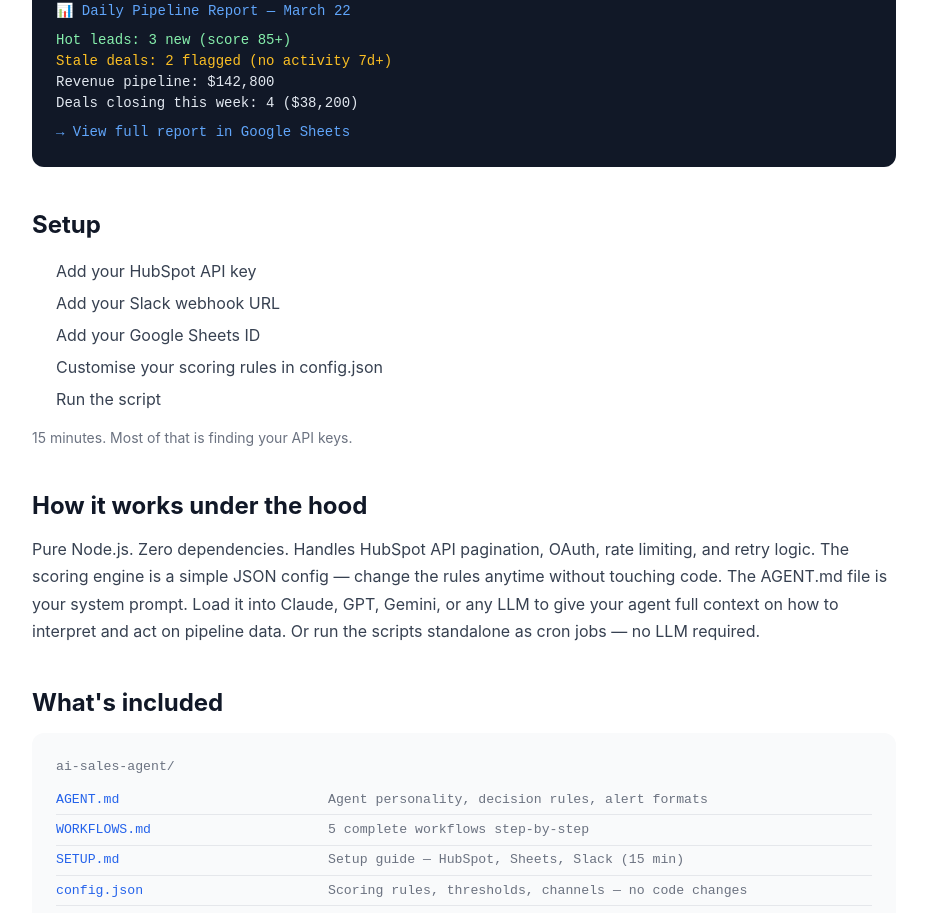
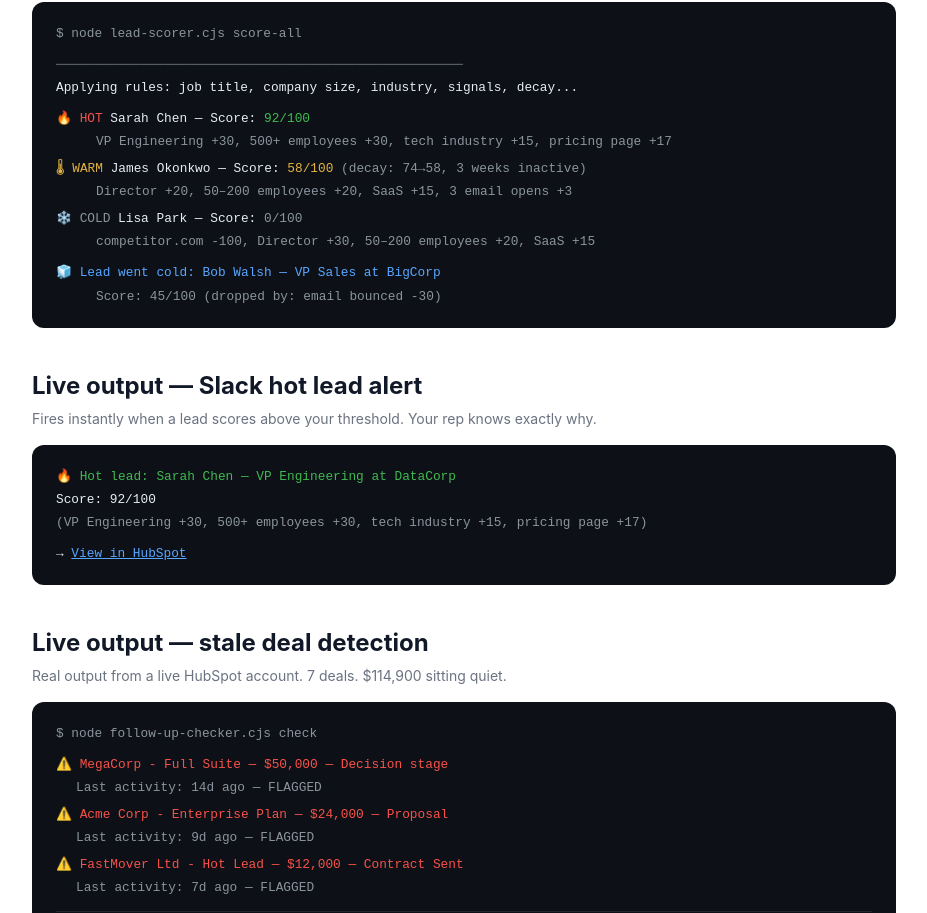
Before and after one commit to ghodzilla/abbilabs_xyz, a Next.js app: page /templates/ai-sales-agent in a window 1280 px wide. Shown: the part 1231-2144 px from the top of the page, without its empty margins (176-1103 px from the left). Built offline with nearby package versions, Linux system fonts and the light colour scheme.

Commit message:
feat: sales agent page — 3 live output terminal screenshots (scoring, Slack alert, stale deals)

```diff
--- a/app/templates/ai-sales-agent/page.jsx
+++ b/app/templates/ai-sales-agent/page.jsx
@@ -83,16 +83,68 @@
         </div>
       </section>
 
-      {/* Daily report preview */}
+      {/* Live demo output — Step 2: Lead scoring */}
       <section style={{ marginBottom: '2.5rem' }}>
-        <h2 style={{ fontSize: '1.5rem', fontWeight: 700, color: '#111827', marginBottom: '1rem' }}>Here&apos;s what the daily report looks like in Slack</h2>
-        <div style={{ background: '#111827', borderRadius: '0.75rem', padding: '1.5rem', fontFamily: 'monospace', fontSize: '0.875rem', color: '#60a5fa' }}>
-          <div>📊 Daily Pipeline Report — March 22</div>
-          <div style={{ marginTop: '0.5rem', color: '#86efac' }}>Hot leads: 3 new (score 85+)</div>
-          <div style={{ color: '#fbbf24' }}>Stale deals: 2 flagged (no activity 7d+)</div>
-          <div style={{ color: '#e2e8f0' }}>Revenue pipeline: $142,800</div>
-          <div style={{ color: '#e2e8f0' }}>Deals closing this week: 4 ($38,200)</div>
-          <div style={{ color: '#60a5fa', marginTop: '0.5rem' }}>→ View full report in Google Sheets</div>
+        <h2 style={{ fontSize: '1.5rem', fontWeight: 700, color: '#111827', marginBottom: '0.25rem' }}>Live output — lead scoring</h2>
+        <p style={{ color: '#6b7280', fontSize: '0.875rem', marginBottom: '1rem' }}>This is what runs every 30 minutes against your HubSpot contacts.</p>
+        <div style={{ background: '#0d1117', borderRadius: '0.75rem', padding: '1.25rem 1.5rem', fontFamily: '"Fira Code", "Cascadia Code", "Courier New", monospace', fontSize: '0.8rem', lineHeight: 1.8, overflowX: 'auto' }}>
+          <div style={{ color: '#8b949e', marginBottom: '8px' }}>$ node lead-scorer.cjs score-all</div>
+          <div style={{ color: '#6e7681' }}>─────────────────────────────────────────────────────</div>
+          <div style={{ color: '#e6edf3' }}>Applying rules: job title, company size, industry, signals, decay...</div>
+          <div style={{ marginTop: '8px' }}>
+            <span style={{ color: '#f85149' }}>🔥 HOT</span>
+            <span style={{ color: '#e6edf3' }}>  Sarah Chen — Score: </span>
+            <span style={{ color: '#3fb950' }}>92/100</span>
+          </div>
+          <div style={{ color: '#8b949e', paddingLeft: '40px' }}>VP Engineering +30, 500+ employees +30, tech industry +15, pricing page +17</div>
+          <div style={{ marginTop: '4px' }}>
+            <span style={{ color: '#e3b341' }}>🌡  WARM</span>
+            <span style={{ color: '#e6edf3' }}>  James Okonkwo — Score: </span>
+            <span style={{ color: '#e3b341' }}>58/100</span>
+            <span style={{ color: '#8b949e' }}> (decay: 74→58, 3 weeks inactive)</span>
+          </div>
+          <div style={{ color: '#8b949e', paddingLeft: '40px' }}>Director +20, 50–200 employees +20, SaaS +15, 3 email opens +3</div>
+          <div style={{ marginTop: '4px' }}>
+            <span style={{ color: '#8b949e' }}>❄️  COLD</span>
+            <span style={{ color: '#e6edf3' }}>  Lisa Park — Score: </span>
+            <span style={{ color: '#8b949e' }}>0/100</span>
+          </div>
+          <div style={{ color: '#8b949e', paddingLeft: '40px' }}>competitor.com -100, Director +30, 50–200 employees +20, SaaS +15</div>
+          <div style={{ marginTop: '8px', color: '#58a6ff' }}>🧊 Lead went cold: Bob Walsh — VP Sales at BigCorp</div>
+          <div style={{ color: '#8b949e', paddingLeft: '40px' }}>Score: 45/100 (dropped by: email bounced -30)</div>
+        </div>
+      </section>
+
+      {/* Live demo output — Step 3: Slack alert */}
+      <section style={{ marginBottom: '2.5rem' }}>
+        <h2 style={{ fontSize: '1.5rem', fontWeight: 700, color: '#111827', marginBottom: '0.25rem' }}>Live output — Slack hot lead alert</h2>
+        <p style={{ color: '#6b7280', fontSize: '0.875rem', marginBottom: '1rem' }}>Fires instantly when a lead scores above your threshold. Your rep knows exactly why.</p>
+        <div style={{ background: '#0d1117', borderRadius: '0.75rem', padding: '1.25rem 1.5rem', fontFamily: '"Fira Code", "Cascadia Code", "Courier New", monospace', fontSize: '0.8rem', lineHeight: 1.8 }}>
+          <div style={{ color: '#3fb950' }}>🔥 Hot lead: Sarah Chen — VP Engineering at DataCorp</div>
+          <div style={{ color: '#e6edf3' }}>Score: 92/100</div>
+          <div style={{ color: '#8b949e' }}>(VP Engineering +30, 500+ employees +30, tech industry +15, pricing page +17)</div>
+          <div style={{ marginTop: '8px', color: '#e6edf3' }}>→ <span style={{ color: '#58a6ff', textDecoration: 'underline' }}>View in HubSpot</span></div>
+        </div>
+      </section>
+
+      {/* Live demo output — Step 4: Stale deals */}
+      <section style={{ marginBottom: '2.5rem' }}>
+        <h2 style={{ fontSize: '1.5rem', fontWeight: 700, color: '#111827', marginBottom: '0.25rem' }}>Live output — stale deal detection</h2>
+        <p style={{ color: '#6b7280', fontSize: '0.875rem', marginBottom: '1rem' }}>Real output from a live HubSpot account. 7 deals. $114,900 sitting quiet.</p>
+        <div style={{ background: '#0d1117', borderRadius: '0.75rem', padding: '1.25rem 1.5rem', fontFamily: '"Fira Code", "Cascadia Code", "Courier New", monospace', fontSize: '0.8rem', lineHeight: 1.8 }}>
+          <div style={{ color: '#8b949e', marginBottom: '8px' }}>$ node follow-up-checker.cjs check</div>
+          <div style={{ color: '#f85149' }}>⚠️  MegaCorp - Full Suite — $50,000 — Decision stage</div>
+          <div style={{ color: '#8b949e', paddingLeft: '20px' }}>Last activity: 14d ago — FLAGGED</div>
+          <div style={{ color: '#f85149', marginTop: '4px' }}>⚠️  Acme Corp - Enterprise Plan — $24,000 — Proposal</div>
+          <div style={{ color: '#8b949e', paddingLeft: '20px' }}>Last activity: 9d ago — FLAGGED</div>
+          <div style={{ color: '#f85149', marginTop: '4px' }}>⚠️  FastMover Ltd - Hot Lead — $12,000 — Contract Sent</div>
+          <div style={{ color: '#8b949e', paddingLeft: '20px' }}>Last activity: 7d ago — FLAGGED</div>
+          <div style={{ marginTop: '12px', borderTop: '1px solid #21262d', paddingTop: '12px' }}>
+            <div style={{ color: '#58a6ff' }}>📊 Daily Pipeline Report</div>
+            <div style={{ color: '#e6edf3' }}>   Stale deals: <span style={{ color: '#f85149' }}>7 flagged</span> (7+ days no activity)</div>
+            <div style={{ color: '#e6edf3' }}>   At risk: <span style={{ color: '#f85149' }}>$114,900</span></div>
+            <div style={{ color: '#3fb950', marginTop: '4px' }}>   → Sent to Slack every morning at 8am</div>
+          </div>
         </div>
       </section>
 
```
